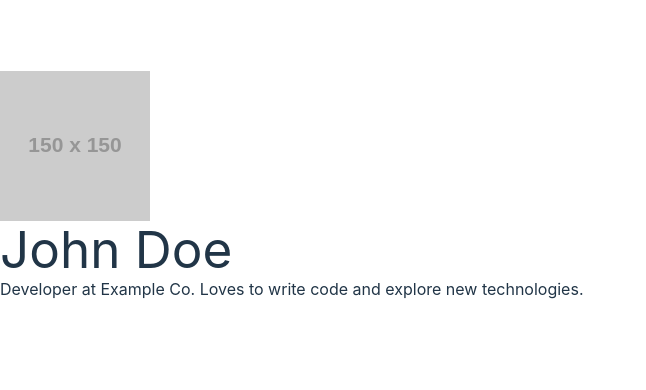
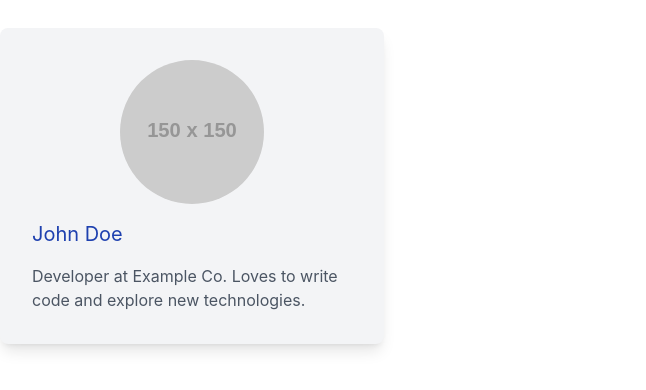
Before and after one commit to Alikdn/alx-fe-reactjs, a React (Vite) app in the folder tailwind-react-integration/: page / in a window 1280 px wide. Shown: the part 214-604 px from the top of the page, without its empty margins (0-646 px from the left). Built offline with nearby package versions, Linux system fonts and the light colour scheme.

Commit message:
update file

```diff
--- a/tailwind-react-integration/tailwind.config.js
+++ b/tailwind-react-integration/tailwind.config.js
@@ -1,6 +1,6 @@
 module.exports = {
-  purge: ['./src/*/.{js,jsx,ts,tsx}', './public/index.html'], // For compatibility with Tailwind 2.x
-  content: ['./src/*/.{js,jsx,ts,tsx}', './public/index.html'], // For Tailwind 3.x
+  purge: ['./src/**/*.{js,jsx,ts,tsx}', './public/index.html'],
+  darkMode: false,
   theme: {
     extend: {},
   },
```
